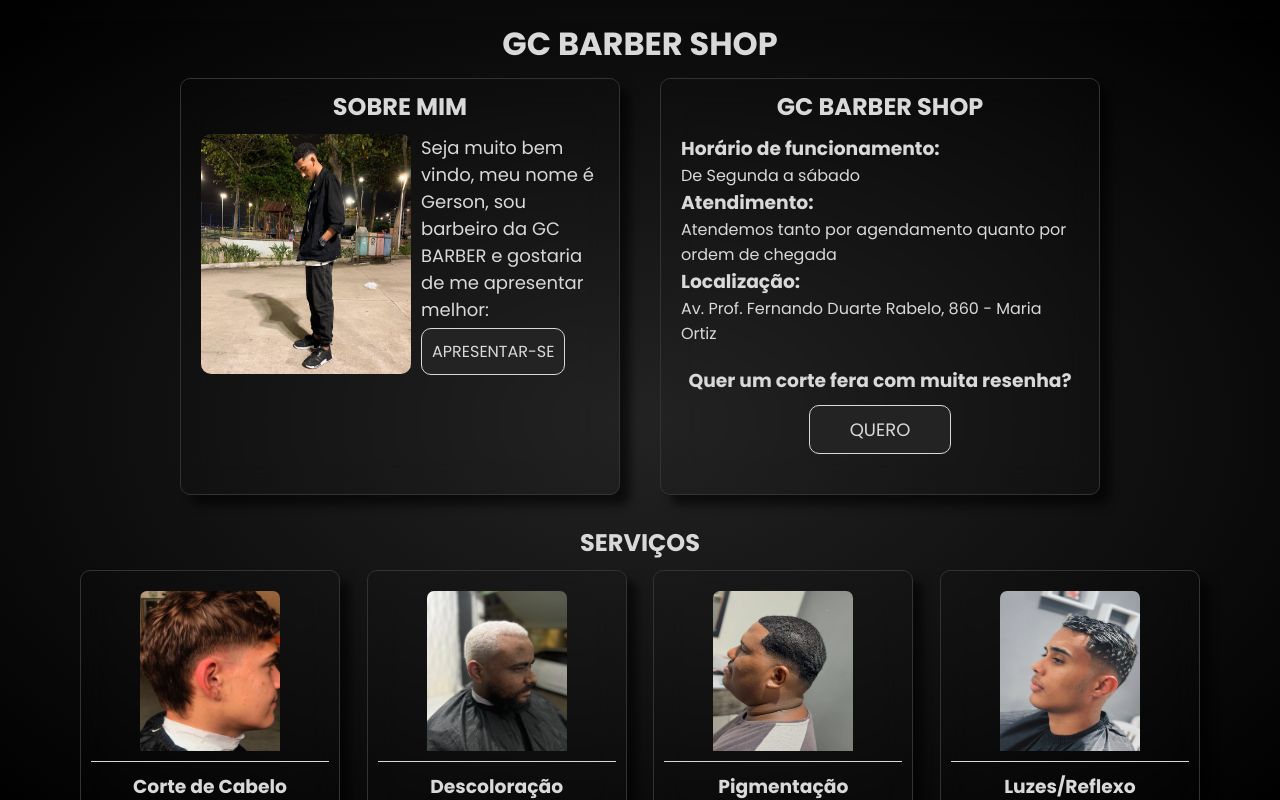
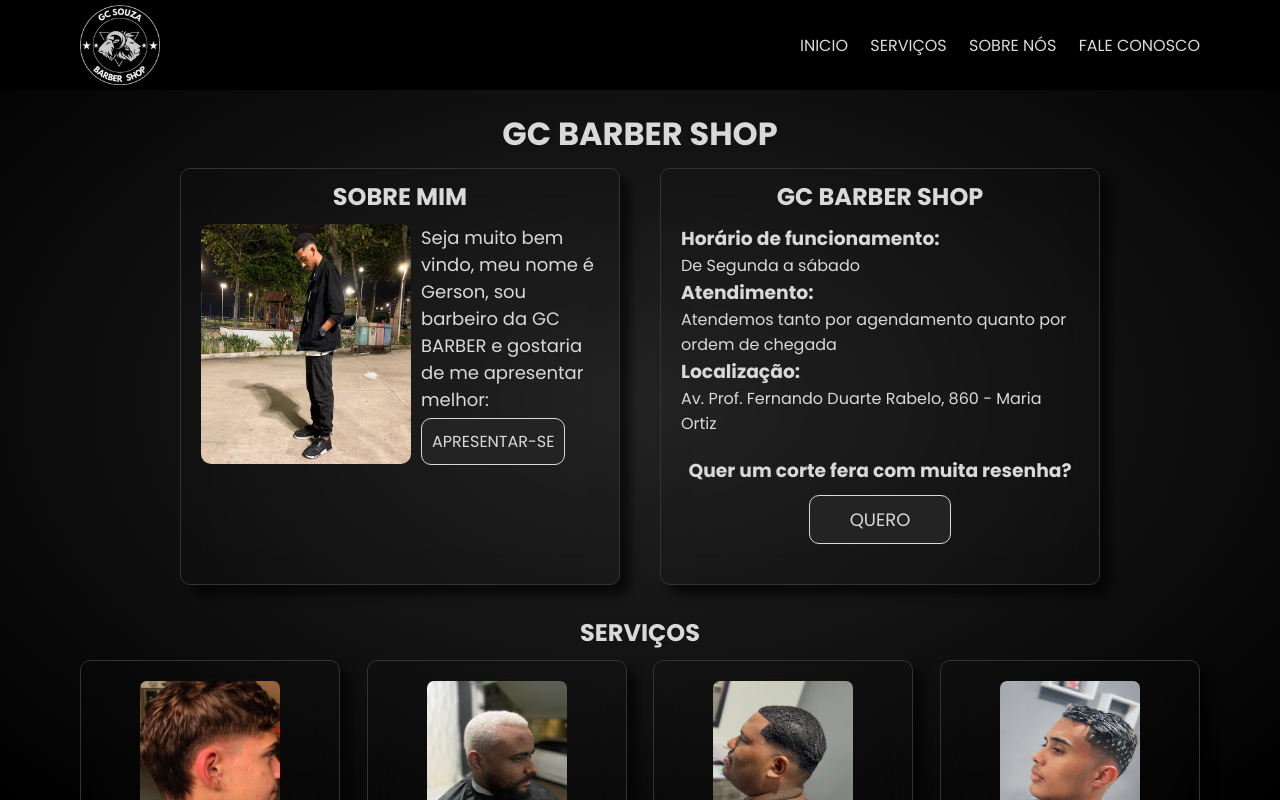
Before and after one commit to DevEduGollner/GCBarberShop, a React (Vite) app: page /more-details in a window 1280 px wide. Shown: the top 800 px of the page. Built offline with nearby package versions, Linux system fonts and the light colour scheme.

Commit message:
Ajeitando as rotas.

```diff
--- a/src/routes/MoreDetails/index.tsx
+++ b/src/routes/MoreDetails/index.tsx
@@ -1,11 +1,14 @@
-import Informations from '../../components/Informations';
-import SectionHaircuts from '../../components/SectionHaircuts';
-import SectionLocation from '../../components/SectionLocation';
-import SectionServices from '../../components/SectionServices';
-import './styles.css';
+import Header from "../../components/Header";
+import Informations from "../../components/Informations";
+import SectionHaircuts from "../../components/SectionHaircuts";
+import SectionLocation from "../../components/SectionLocation";
+import SectionServices from "../../components/SectionServices";
+import "./styles.css";
 
 export default function MoreDetails() {
   return (
+    <>
+      <Header />
       <main>
         <h1>GC Barber Shop</h1>
         <Informations />
@@ -13,5 +16,6 @@
         <SectionHaircuts />
         <SectionLocation />
       </main>
+    </>
   );
 }
```
Lines whose indentation alone changed are shown as unchanged.
